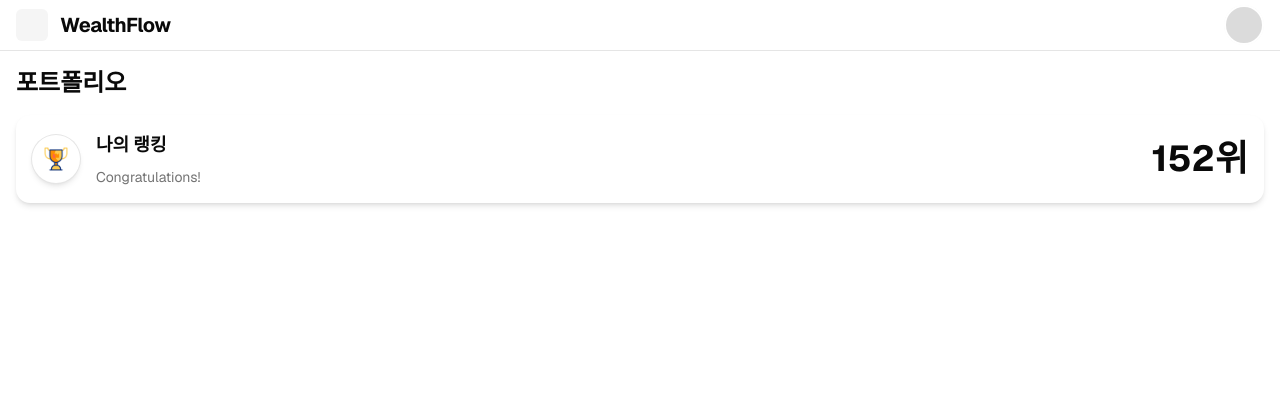
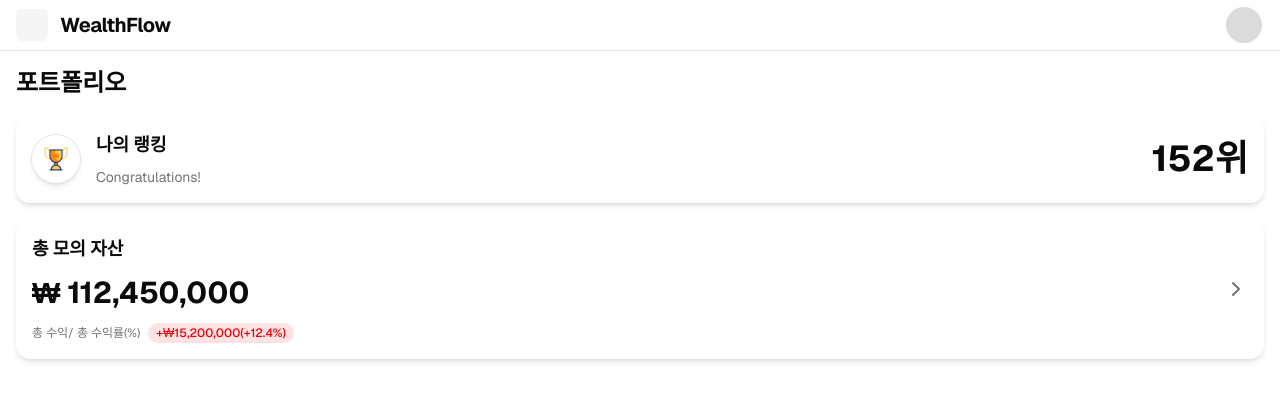
Before and after one commit to goorm-team-nexus/wealthflow-frontend, a Next.js app: page /portfolio in a window 1280 px wide. Shown: the top 400 px of the page. Built offline with nearby package versions, Linux system fonts and the light colour scheme; a web font is replaced by a local one.

Commit message:
feat: add Portfolio page and TotalAssets component with dummy data display

```diff
--- a/src/app/portfolio/page.tsx
+++ b/src/app/portfolio/page.tsx
@@ -1,4 +1,5 @@
 import PortfolioMyRanking from "@/components/portfolio/PortfolioMyRanking";
+import PortfolioTotalAssets from "@/components/portfolio/PortfolioTotalAssets";
 
 export const metadata = {
   title: "포트폴리오 | WealthFlow",
@@ -10,6 +11,7 @@ export default function PortfolioPage() {
     <main className="min-h-screen p-4 flex flex-col gap-4">
       <h1 className="text-2xl font-bold">포트폴리오</h1>
       <PortfolioMyRanking />
+      <PortfolioTotalAssets />
     </main>
   );
 }
--- /dev/null
+++ b/src/components/portfolio/PortfolioTotalAssets.tsx
@@ -0,0 +1,66 @@
+import { ChevronRight } from "lucide-react";
+import Link from "next/link";
+
+import { Card, CardContent } from "@/components/ui/card";
+
+// TODO: 백엔드 연동 시 API 응답 타입으로 교체
+interface TotalAssetsData {
+  totalAssets: number;
+  totalProfit: number;
+  totalProfitRate: number;
+}
+
+// 더미 데이터 - 추후 백엔드 API 연동으로 대체 예정
+const DUMMY_TOTAL_ASSETS: TotalAssetsData = {
+  totalAssets: 112450000,
+  totalProfit: 15200000,
+  totalProfitRate: 12.4,
+};
+
+export default function PortfolioTotalAssets() {
+  const { totalAssets, totalProfit, totalProfitRate } = DUMMY_TOTAL_ASSETS;
+
+  // 천 단위 콤마 포맷팅
+  const formatCurrency = (value: number) => {
+    return new Intl.NumberFormat("ko-KR").format(value);
+  };
+
+  const isPositive = totalProfit >= 0;
+
+  return (
+    <Link href="#" className="block">
+      <Card className="bg-card ring-0 shadow-md py-0 cursor-pointer transition-all duration-200 hover:shadow-lg hover:scale-[1.02] active:scale-[0.98]">
+        <CardContent className="flex items-center justify-between p-4">
+          <div className="flex flex-col gap-3">
+            {/* 상단: 타이틀 */}
+            <span className="text-lg font-semibold text-foreground">총 모의 자산</span>
+
+            {/* 중단: 총액 */}
+            <div className="flex items-center gap-2">
+              <span className="text-3xl font-bold">₩ {formatCurrency(totalAssets)}</span>
+            </div>
+
+            {/* 하단: 수익 정보 */}
+            <div className="flex items-center gap-2">
+              <span className="text-xs text-muted-foreground whitespace-nowrap">
+                총 수익/ 총 수익률(%)
+              </span>
+              <div
+                className={`flex items-center px-2 py-0.5 rounded-full text-xs font-medium ${
+                  isPositive ? "bg-red-100 text-red-600" : "bg-blue-100 text-blue-600"
+                }`}
+              >
+                {isPositive ? "+" : "-"}₩{formatCurrency(Math.abs(totalProfit))}(
+                {isPositive ? "+" : "-"}
+                {Math.abs(totalProfitRate)}%)
+              </div>
+            </div>
+          </div>
+
+          {/* 오른쪽: 이동 아이콘 */}
+          <ChevronRight className="h-6 w-6 text-muted-foreground" />
+        </CardContent>
+      </Card>
+    </Link>
+  );
+}
```
